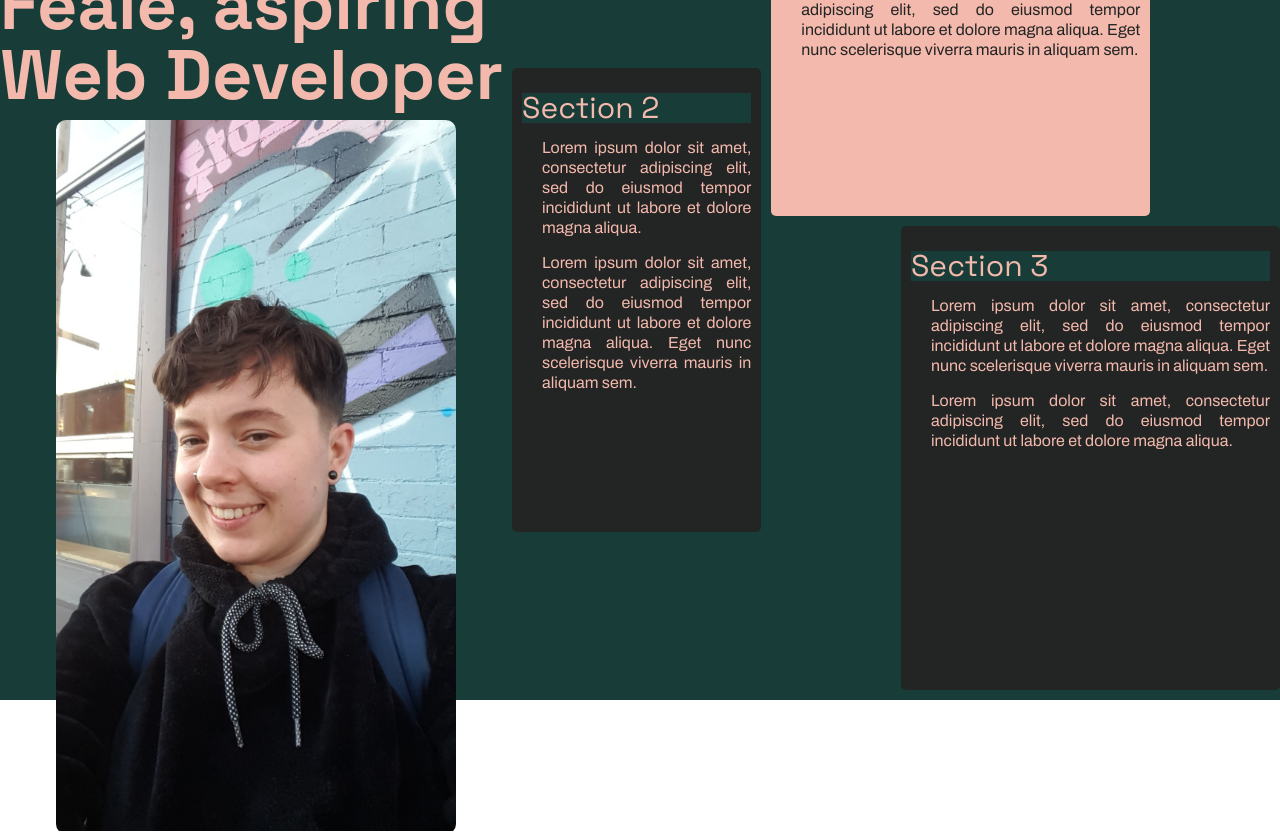
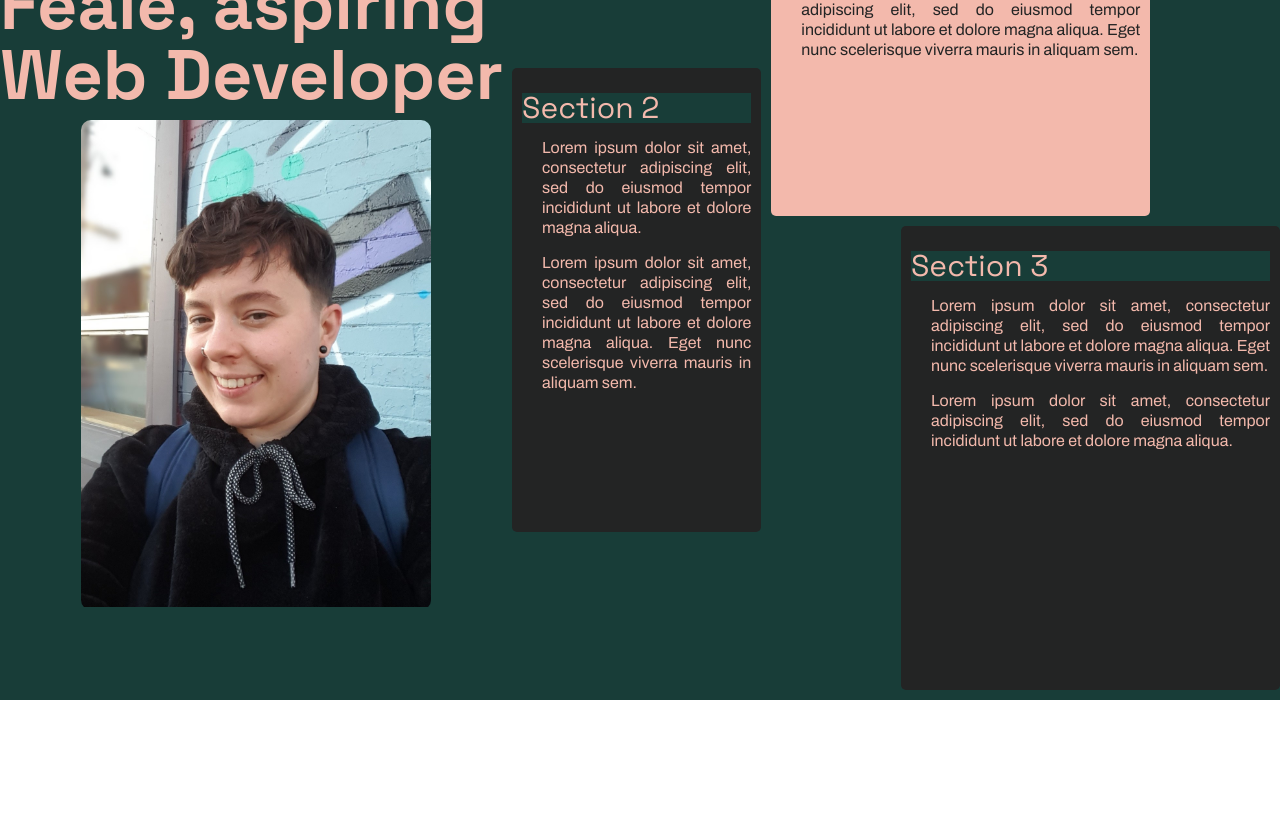
Before and after one commit to M-Feale/portfolio, a React (Vite) app: page /about in a window 1280 px wide. Shown: the part 820-1654 px from the top of the page. After the commit the page ends 1520 px from the top, so only its background shows below. Built offline with nearby package versions, Linux system fonts and the light colour scheme.

Commit message:
modified-picture-file-and-format

```diff
--- a/src/components/About.jsx
+++ b/src/components/About.jsx
@@ -1,7 +1,7 @@
 import { styled } from "styled-components";
 import { aboutMeTile } from "../assets/projectData";
 import Tiles from "./Tiles";
-import picture from "../assets/picture.jpg";
+import myEditedPicture from "../assets/myEditedPicture.jpg";
 
 const About = () => {
 
@@ -37,7 +37,7 @@ const About = () => {
 						Marjolaine Feale, aspiring Web Developer
 					</Headline>
 					<ImageDiv>
-						<Image src={picture} />
+						<Image src={myEditedPicture} />
 					</ImageDiv>
 				</ImageTitleWrapper>
 				<Tiles gridConfig={gridConfig} tileData={aboutMeTile} />
@@ -54,7 +54,7 @@ const GreenSpan = styled.span`
 `;
 
 const Image = styled.img`
-	max-width: 400px;
+	max-width: 350px;
 `;
 
 const ImageDiv = styled.div`
```
Also changed, not shown: src/assets/myEditedPicture.jpg (added), src/assets/picture.jpg (deleted).
